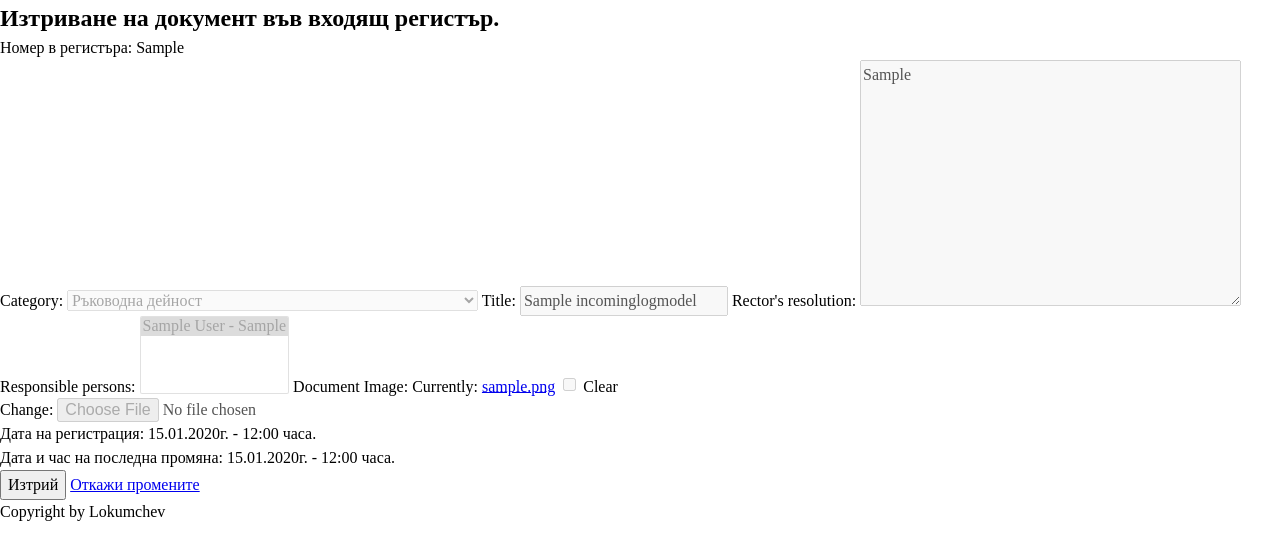
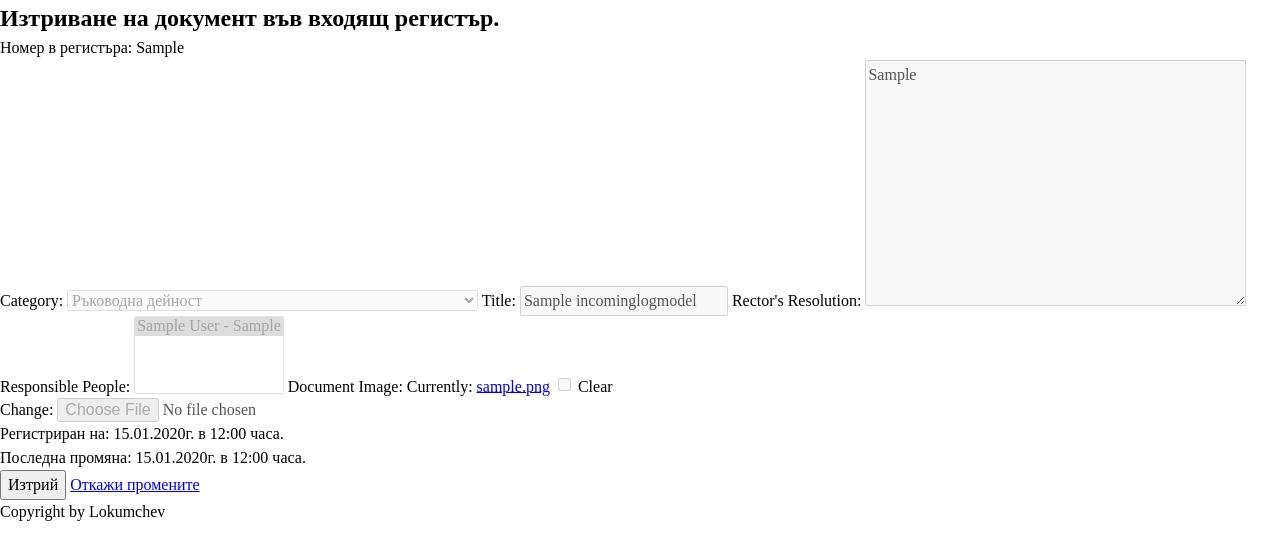
Before and after one commit to stefanov13/Registry-Office, a Django app: page /incoming/1/delete/ in a window 1280 px wide. Shown: the part 82-642 px from the top of the page. Run offline with Django 4.2, Linux system fonts and the light colour scheme; a user stored in the database is signed in; tables that the repository leaves empty hold one stand-in row (values such as "Sample post").

Commit message:
some changes

```diff
--- a/registry_office/apps/common/templates/common/outgoing-dashboard.html
+++ b/registry_office/apps/common/templates/common/outgoing-dashboard.html
@@ -17,7 +17,7 @@
                         <td>Получател на документа</td>
                         <td>Име на подателя</td>
                         <td>Длъжност на подателя</td>
-                        <td>Дата и час на регистрация</td>
+                        <td>Регистриран на</td>
                         <td>Прикачен файл</td>
                     </tr>
                 </thead>
@@ -29,7 +29,7 @@
                             <td>{{ document.recipient }}</td>
                             <td>{{ document.signatory_profile.first_name }} {{ document.signatory_profile.last_name }}</td>
                             <td>{{ document.signatory_profile.position }}</td>
-                            <td>{{ document.creation_date|date:"d.m.Yг. - H:i часа" }}</td>
+                            <td>{{ document.creation_date|date:"d.m.Yг. в H:i часа" }}</td>
                             <td>{{ document.document_img }}</td>
                         </tr>
                     {% endfor %}
--- a/registry_office/apps/common/views.py
+++ b/registry_office/apps/common/views.py
@@ -31,7 +31,7 @@ class IncomingDashboardView(auth_mixins.LoginRequiredMixin, views.ListView):
         if any([set(current_user_groups).intersection(set(self.allowed_groups)), self.request.user.is_superuser, self.request.user.is_staff]):
             queryset = self.model.objects.order_by('-pk')
         else:
-            queryset = self.model.objects.filter(responsible_persons__in=[current_user_profile]).order_by('-pk')
+            queryset = self.model.objects.filter(responsible_people__in=[current_user_profile]).order_by('-pk')
 
         return queryset
 
--- a/registry_office/apps/incoming_log/forms.py
+++ b/registry_office/apps/incoming_log/forms.py
@@ -5,7 +5,8 @@ from django.utils.translation import gettext_lazy as _
 class EditIncomingLogForm(forms.ModelForm):
     opinion = forms.CharField(
         required=False,
-        widget=forms.Textarea,
+        widget=forms.Textarea(attrs={'rows': 4}),
+        label=_('Opinion')
     )
     class Meta:
         model = IncomingLogModel
--- a/registry_office/apps/incoming_log/models.py
+++ b/registry_office/apps/incoming_log/models.py
@@ -41,13 +41,13 @@ class IncomingLogModel(models.Model):
     rectors_resolution = models.TextField(
         blank=True,
         null=True,
-        verbose_name=_('Rector\'s resolution'),
+        verbose_name=_('Rector\'s Resolution'),
     )
 
-    responsible_persons = models.ManyToManyField(
+    responsible_people = models.ManyToManyField(
         Profile,
         blank=True,
-        verbose_name=_('Responsible persons'),
+        verbose_name=_('Responsible People'),
     )
 
     creation_date = models.DateTimeField(
@@ -72,8 +72,8 @@ class IncomingLogModel(models.Model):
 
         if not self.log_num:
             # Auto-generate the log_num value on first save
-            last_log_num = IncomingLogModel.objects.aggregate(Max('log_num'))['log_num__max']
-            next_log_num = 1 if last_log_num is None else int(last_log_num.split('-')[-1]) + 1
+            last_log_num = IncomingLogModel.objects.order_by('-pk').first()
+            next_log_num = 1 if last_log_num is None else int(last_log_num.log_num.split('-')[-1]) + 1
             self.log_num = f'{selected_category}-{next_log_num}'
 
         super().save(*args, **kwargs)
--- a/registry_office/apps/incoming_log/templates/incoming_log/incoming-delete.html
+++ b/registry_office/apps/incoming_log/templates/incoming_log/incoming-delete.html
@@ -8,8 +8,8 @@
 
             <p>Номер в регистъра: {{ object.log_num }}</p>
             {{ form }}
-            <p>Дата на регистрация: {{ object.creation_date|date:"d.m.Yг. - H:i часа." }}</p>
-            <p>Дата и час на последна промяна: {{ object.last_change_date|date:"d.m.Yг. - H:i часа." }}</p>
+            <p>Регистриран на: {{ object.creation_date|date:"d.m.Yг. в H:i часа." }}</p>
+            <p>Последна промяна: {{ object.last_change_date|date:"d.m.Yг. в H:i часа." }}</p>
             {% csrf_token %}
 
             <button type="submit">Изтрий</button>
--- a/registry_office/apps/incoming_log/templates/incoming_log/incoming-edit.html
+++ b/registry_office/apps/incoming_log/templates/incoming_log/incoming-edit.html
@@ -9,16 +9,18 @@
 
         <form method="post" enctype="multipart/form-data">
 
-            {{ object.log_num }}
+            <p>Номер в регистъра: {{ object.log_num }}</p>
 
             {% if request.user|has_group:'admin' or request.user.is_staff or request.user.is_superuser %}
                 {{ form }}
             {% elif request.user|has_group:'document_controller' %}
                 {{ form|disabled_field:'opinion,rectors_resolution' }}
             {% else %}
-                {{ form.opinion.label }}
+                {% comment %} {{ form.opinion.label }} {% endcomment %}
                 {{ form.opinion }}
             {% endif %}
+
+            <p>Регистриран на: {{ object.creation_date|date:"d.m.Yг. в H:i часа."}}</p>
             {% csrf_token %}
 
             <button type="submit">Редактирай</button>
--- a/registry_office/apps/incoming_log/views.py
+++ b/registry_office/apps/incoming_log/views.py
@@ -1,6 +1,6 @@
-from django.http import Http404
+from django.http import Http404, HttpResponseRedirect
 from django.shortcuts import get_object_or_404, render
-from django.urls import reverse_lazy
+from django.urls import reverse_lazy, reverse
 from django.contrib.auth import mixins as auth_mixins
 from django.views import generic as views
 from core.mixins.moderator_group_mixin import GroupRequiredMixin
@@ -13,7 +13,7 @@ class IncomingLogCreateView(auth_mixins.LoginRequiredMixin, GroupRequiredMixin,
     template_name = 'incoming_log/incoming-create.html'
     success_url = reverse_lazy('incoming-dashboard')
     model = IncomingLogModel
-    fields = ['category', 'title', 'responsible_persons', 'document_img']
+    fields = ['category', 'title', 'responsible_people', 'document_img']
 
     allowed_groups = ['admin', 'document_controller']
 
@@ -31,7 +31,7 @@ class IncomingLogDetailsView(auth_mixins.LoginRequiredMixin, views.DetailView):
         if any(rights):
             queryset = self.model.objects.order_by('-pk')
         else:
-            queryset = self.model.objects.filter(responsible_persons__in=[current_user_profile]).order_by('-pk')
+            queryset = self.model.objects.filter(responsible_people__in=[current_user_profile]).order_by('-pk')
 
         return queryset
 
@@ -44,29 +44,38 @@ class IncomingLogEditView(auth_mixins.LoginRequiredMixin, auth_mixins.UserPasses
 
     def test_func(self):
         current_user_groups = self.request.user.groups.values_list('name', flat=True)
-        rights = [set(current_user_groups).intersection(set(self.allowed_groups)), self.request.user.is_superuser, self.request.user.is_staff]
+        rights = [
+            set(current_user_groups).intersection(set(self.allowed_groups)),
+            self.request.user.is_superuser,
+            self.request.user.is_staff
+        ]
 
-        return any(rights) or self.request.user.profile in self.get_object().responsible_persons.all()
+        return any(rights) or self.request.user.profile in self.get_object().responsible_people.all()
 
     def handle_no_permission(self):
         raise Http404()
 
+    def get_context_data(self, **kwargs):
+        context = super().get_context_data(**kwargs)
+        context['object'] = self.object
+        return context
+
     def form_valid(self, form):
-        opinion = form.cleaned_data.get('opinion', None)
+        # opinion = form.cleaned_data.get('opinion', None)
 
-        if self.object.personopinion_set.filter(profile_owner_id=self.request.user.profile.pk).exists():
-            po = PersonOpinion.objects.filter(profile_owner = self.request.user.profile).get()
-            po.opinion = opinion
-            po.save()
-        elif opinion:
-            po = PersonOpinion.objects.create(profile_owner = self.request.user.profile, opinion=opinion, document=self.object)
-            po.save()
-            form.instance.opinions = po
+        # if self.object.personopinion_set.filter(profile_owner_id=self.request.user.profile.pk).exists():
+        #     po = PersonOpinion.objects.filter(profile_owner = self.request.user.profile).get()
+        #     po.opinion = opinion
+        #     po.save()
+        # elif opinion:
+        #     po = PersonOpinion.objects.create(profile_owner = self.request.user.profile, opinion=opinion, document=self.object)
+        #     po.save()
+        #     form.instance.opinions = po
 
-        return super().form_valid(form)
+        return HttpResponseRedirect(self.get_success_url())
 
     def get_success_url(self):
-        return reverse_lazy('incoming-details', kwargs={'pk': self.kwargs['pk']})
+        return reverse('incoming-details', kwargs={'pk': self.object.pk})
 
 class IncomingLogDeleteView(auth_mixins.LoginRequiredMixin, GroupRequiredMixin, views.DeleteView):
     template_name = 'incoming_log/incoming-delete.html'
```
Also changed, not shown: registry_office/apps/common/templates/common/incoming-dashboard.html (+5 -5 lines), registry_office/apps/incoming_log/templates/incoming_log/incoming-details.html (+5 -5 lines), registry_office/apps/incoming_log/migrations/0001_initial.py.
